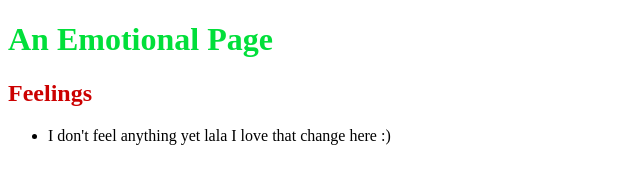
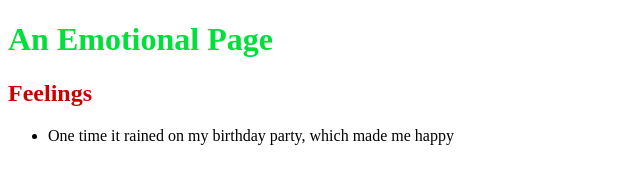
Before and after one commit to Silkinator/MyFirstGIT, a plain HTML site: page index.html in a window 1280 px wide. Shown: the whole page, without its empty margins (0-640 px from the left). Drawn offline with Linux system fonts and the light colour scheme.

Commit message:
Same change
Change remote

```diff
--- a/index.html
+++ b/index.html
@@ -8,7 +8,7 @@
   <h1 style ="color: #01DF3A">An Emotional Page</h1>
   <h2 style ="color: #C00">Feelings</h2>
   <ul>
-    <li>I don't feel anything yet lala I love that change here :)</li>
+    <li>One time it rained on my birthday party, which made me happy</li>
   </ul>
 </body>
 </html>
```
